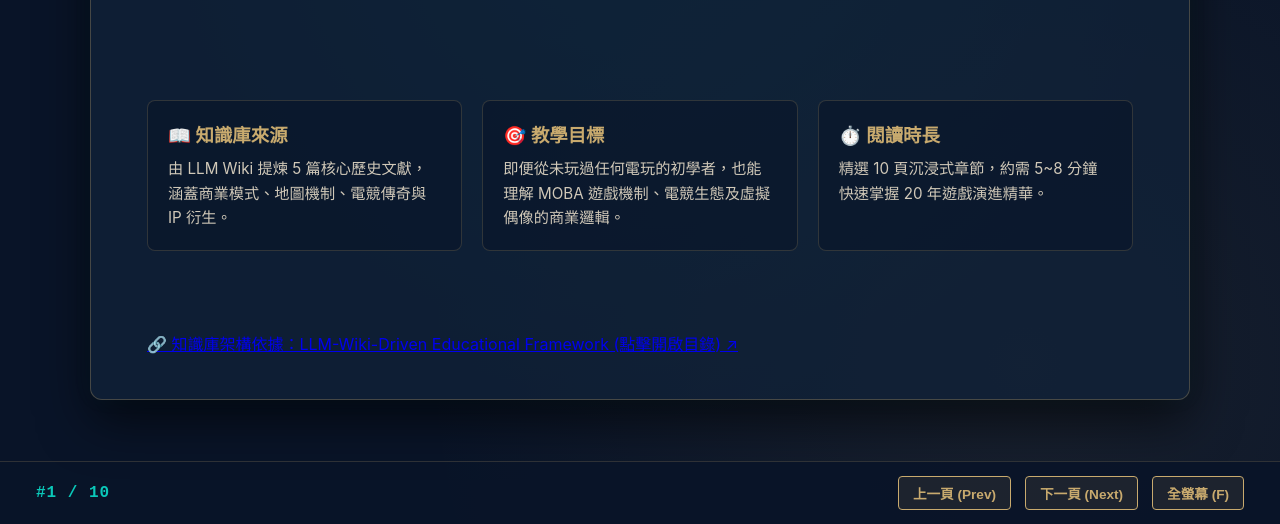
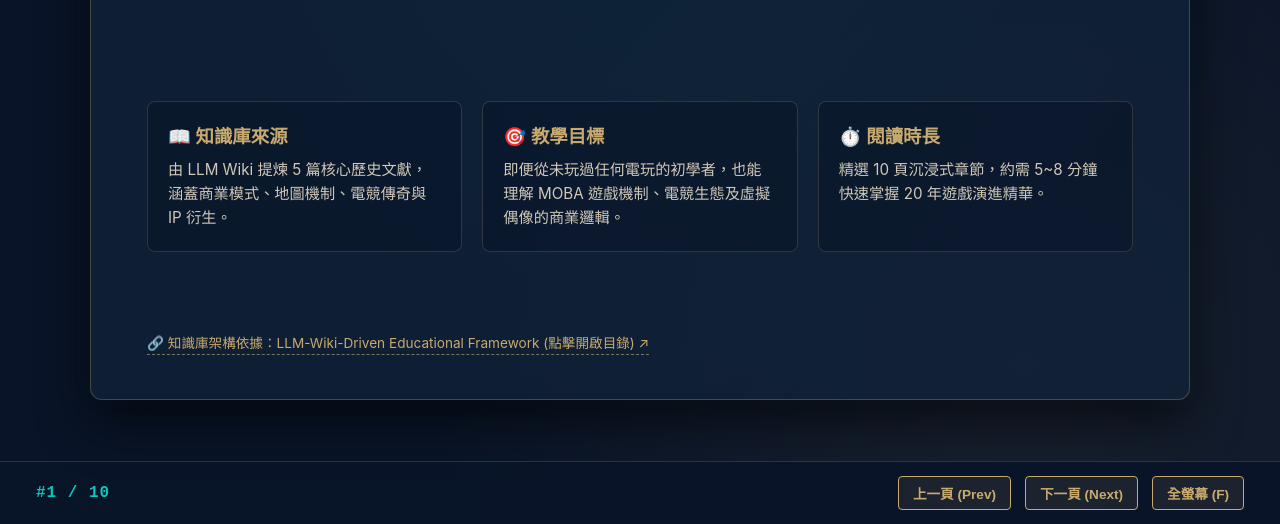
Before and after one commit to cary950826-hub/LOL-LLM-WIKI, a plain HTML site: page slides/index.html in a window 1280 px wide. Shown: the part 276-800 px from the top of the page. Drawn offline with Linux system fonts and the light colour scheme.

Commit message:
feat: add slides/slides.css

```diff
--- a/slides/slides.css
+++ b/slides/slides.css
@@ -326,3 +326,22 @@ footer {
   font-family: monospace;
   color: var(--text-main);
 }
+
+.slide-footer-link {
+  display: inline-flex;
+  align-items: center;
+  gap: 6px;
+  font-size: 0.85rem;
+  color: var(--border-gold);
+  text-decoration: none;
+  border-bottom: 1px dashed rgba(200, 170, 110, 0.6);
+  padding-bottom: 2px;
+  transition: all 0.2s ease;
+  cursor: pointer;
+}
+
+.slide-footer-link:hover {
+  color: var(--accent-cyan);
+  border-bottom-color: var(--accent-cyan);
+  transform: translateX(2px);
+}
```
